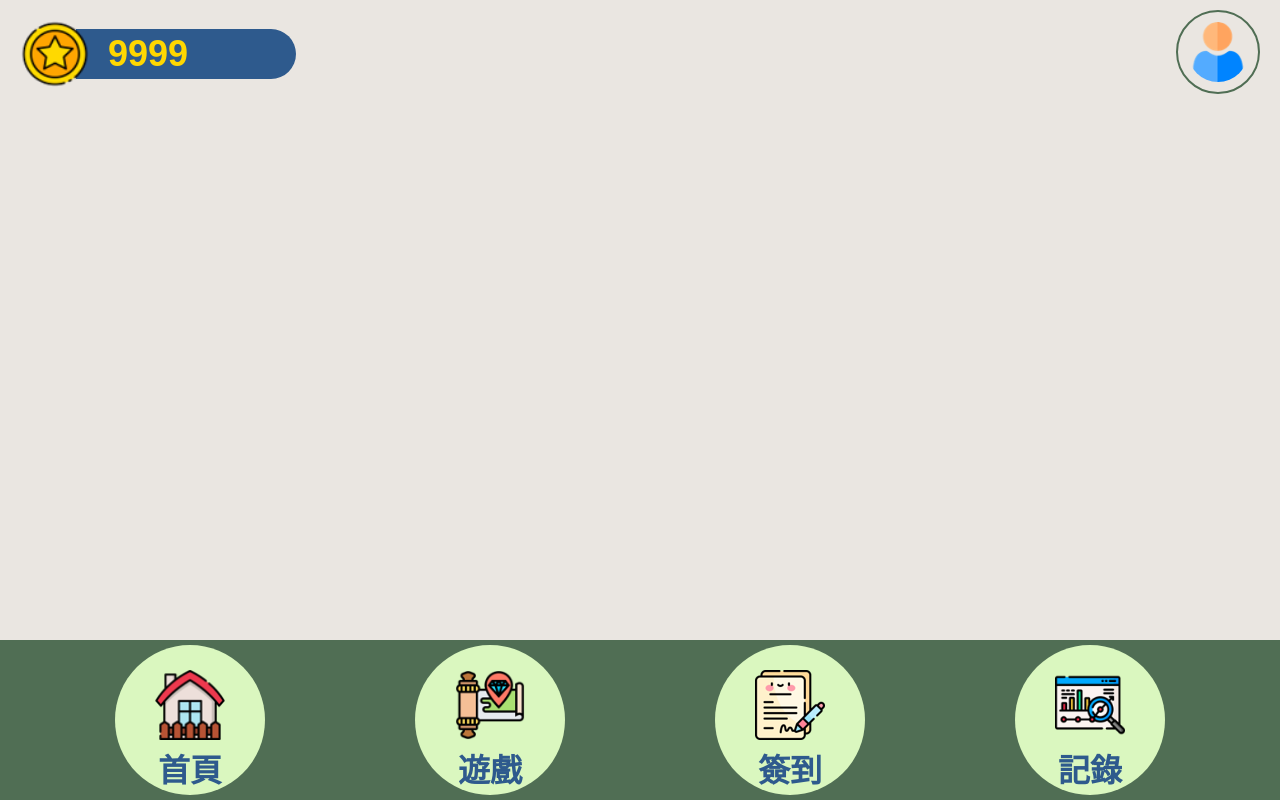
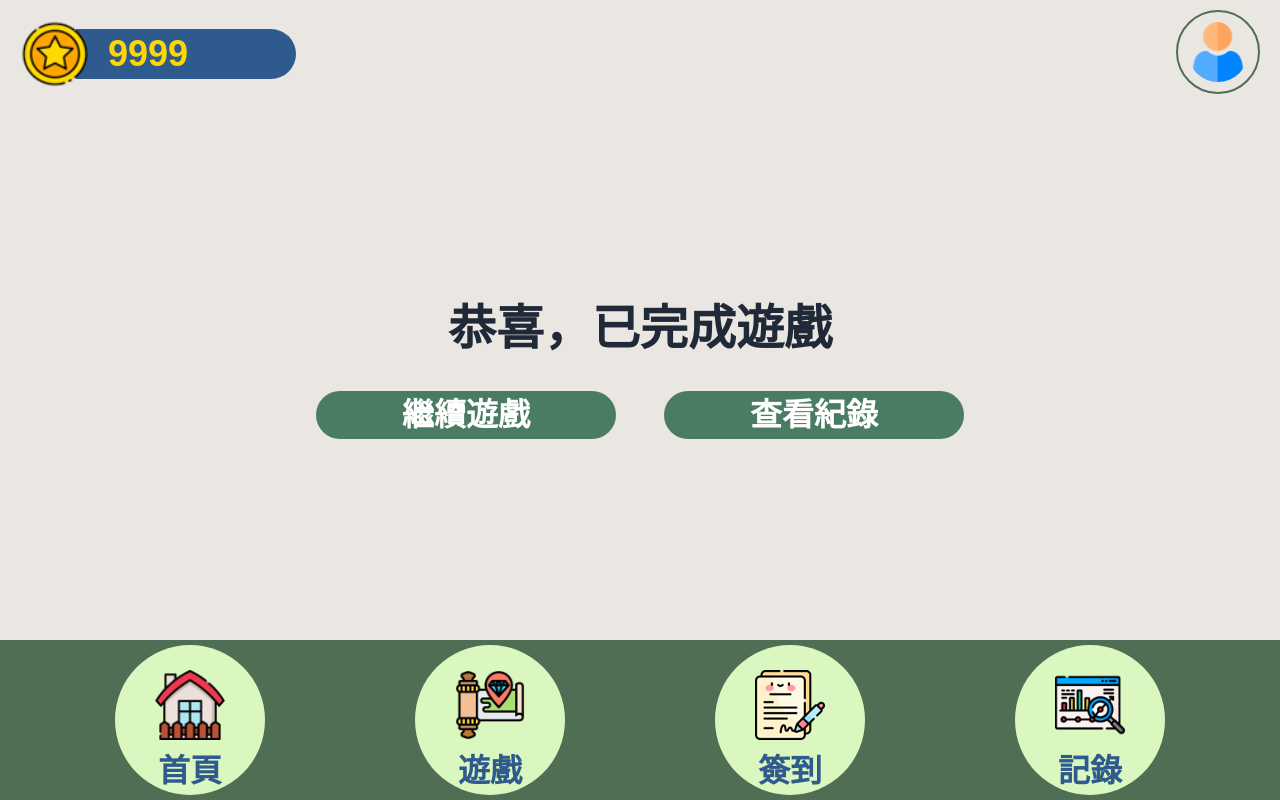
Before and after one commit to Huang0057/Pose_Rehab_Frontend, a React (Create React App) app: page /endgame in a window 1280 px wide. Built offline with nearby package versions, Linux system fonts and the light colour scheme; what moment-range would draw is missing.

Commit message:
Add EndGamePage

```diff
--- a/src/App.js
+++ b/src/App.js
@@ -18,6 +18,7 @@ import LoginFooter from "./components/layout/LoginFooter/LoginFooter";
 import PoseGamePage from "./pages/PoseGame/PoseGame";
 import ArmGamePage from "./pages/ArmGame/ArmGame";
 import FootGamePage from "./pages/FootGame/FootGame";
+import EndGamePage from "./pages/EndGame/EndGame";
 
 const App = () => {
   const location = useLocation();
@@ -38,6 +39,7 @@ const App = () => {
         <Route path="/posegame" element={<PoseGamePage />} />
         <Route path="/footgame" element={<FootGamePage />} />
         <Route path="/armgame" element={<ArmGamePage />} />
+        <Route path="/endgame" element={<EndGamePage />} />
       </Routes>
       {isLoginPage && <LoginFooter />}
       {!isLoginPage && <Footer />}
--- /dev/null
+++ b/src/pages/EndGame/EndGame.css
@@ -0,0 +1,45 @@
+.endgame-container {
+    display: flex;
+    flex-direction: column;
+    align-items: center;
+    justify-content: center;
+    min-height: 60vh;
+    padding: 0 1rem;
+}
+
+.endgame-title {
+    font-size: 3rem;
+    font-weight: bold;
+    color: #1f2937;
+    margin-bottom: 2rem;
+    text-align: center;
+}
+
+.endgame-buttons {
+    display: flex;
+    flex-direction: row;
+    gap: 3rem;
+    justify-content: center;
+    width: 100%;
+    max-width: 50rem;
+    padding: 0 1rem;
+}
+
+.game-button {
+    padding: 0.25rem 1.5rem;
+    font-size: 2rem;
+    font-weight: 600;
+    border-radius: 1.5rem;
+    border: none;
+    cursor: pointer;
+    background-color: #4A7B63;
+    color: white;
+    min-width: 120px;
+    height: 3rem;
+    line-height: 2.5rem;
+    transition: background-color 0.2s;
+}
+
+.game-button:hover {
+    background-color: #3d6551;
+}
--- /dev/null
+++ b/src/pages/EndGame/EndGame.js
@@ -0,0 +1,40 @@
+import React from 'react';
+import { useNavigate } from 'react-router-dom';
+import './EndGame.css';
+
+const EndGame = () => {
+  const navigate = useNavigate();
+
+  const handleViewRecords = () => {
+    navigate('/records');
+  };
+
+  const handleContinueGame = () => {
+    navigate('/games');
+  };
+
+  return (
+    <div className="endgame-container">
+      <h1 className="endgame-title">
+        恭喜，已完成遊戲
+      </h1>
+      <div className="endgame-buttons">
+        <button
+          className="game-button"
+          onClick={handleContinueGame}
+        >
+          繼續遊戲
+        </button>
+        <button
+          className="game-button"
+          onClick={handleViewRecords}
+          >
+            查看紀錄
+
+        </button>
+      </div>
+    </div>
+  );
+};
+
+export default EndGame;
```
